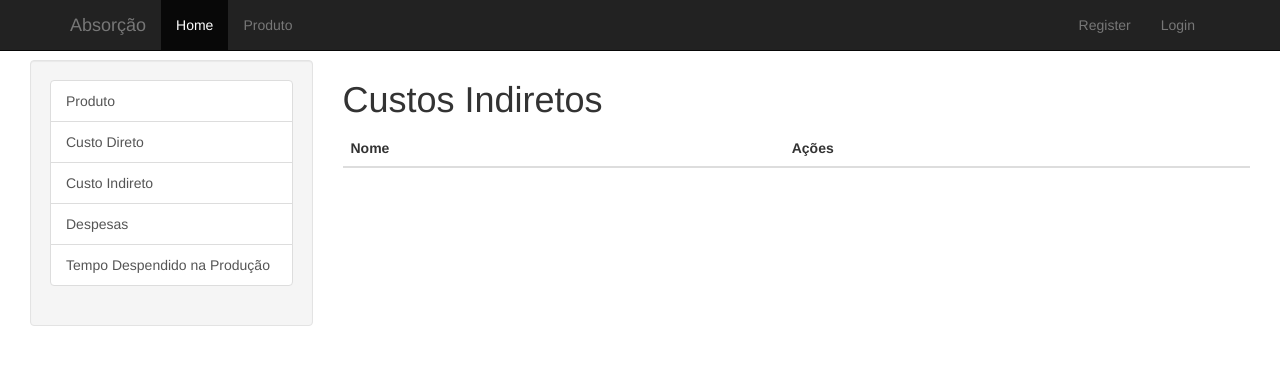
After one commit to diegoaniceto/absorcao_custos, a Django app: page /custo-indireto/ in a window 1280 px wide. The commit adds this page. Shown: the top 365 px of the page. Run offline with Django 3.2, Linux system fonts and the light colour scheme; data that the repository does not hold is empty; some libraries are stand-ins or nearby versions.

Commit message:
acrescentei as telas de custo indireto e despesas

```diff
--- a/custeio_absorcao/absorcao/urls.py
+++ b/custeio_absorcao/absorcao/urls.py
@@ -6,4 +6,8 @@ urlpatterns = patterns('',
                        url(r'^produto/$', views.produto_index, name='produto'),
                        url(r'^produto/edit/(?P<id_produto>\w+)/$', views.produto_edit, name='produto_edit'),
                        url(r'^produto/(?P<id_produto>\w+)/$', views.produto_view, name='produto_view'),
-                       )
+                       url(r'^custo-indireto/$', views.custo_indireto_index, name='custo-indireto'),
+                       url(r'^custo_indireto/edit/(?P<id_custo_indireto>\w+)/$', views.custo_indireto_edit, name='custo_indireto'),
+                       url(r'^despesa/$', views.despesas_index, name='despesas'),
+                       url(r'^despesa/edit/(?P<id_despesa>\w+)/$', views.despesa_edit, name='despesa_edit')
+                    )
--- a/custeio_absorcao/absorcao/views.py
+++ b/custeio_absorcao/absorcao/views.py
@@ -1,8 +1,8 @@
 from django.template import RequestContext
 from django.shortcuts import render_to_response
 from django.http import HttpResponseRedirect
-from models import Produto, ProdutoMes
-from forms import ProdutoForm
+from models import Produto, ProdutoMes, CustoIndireto,Despesa
+from forms import ProdutoForm, DespesaForm, CustoIndiretoForm
 
 
 def index(request):
@@ -10,6 +10,129 @@ def index(request):
     context_dict = {'boldmessage': "I am bold font from the context"}
     return render_to_response('absorcao/index.html', context_dict, context)
 
+
+def despesas_index(request):
+    context = RequestContext(request)
+    context_dict = {}
+
+    despesas = Despesa.objects.all()
+
+    context_dict['despesas'] = despesas
+
+    return render_to_response('absorcao/despesas.html', context_dict, context)
+
+def despesa_edit(request, id_despesa=None):
+    context = RequestContext(request)
+    context_dict = {}
+    try:
+        despesa = Despesa.objects.get(id=id_despesa)
+
+        context_dict['despesa'] = despesa
+
+    except Despesa.DoesNotExist:
+        # We get here if we didn't find the specified experiment.
+        return render_to_response('absorcao/despesas-edit.html',
+                                  context_dict, context)
+
+    if request.POST:
+        form = DespesaForm(request.POST, instance=despesa)
+        if form.is_valid():
+
+            form.save()
+
+            # If the save was successful, redirect to the details page
+            return HttpResponseRedirect('/despesas/')
+
+        else:
+            print form.errors
+
+    else:
+        form = DespesaForm(instance=despesa)
+
+    context_dict['form'] = form
+
+    return render_to_response('absorcao/despesas-edit.html', context_dict,
+                              context)
+
+
+def custo_indireto_index(request):
+    context = RequestContext(request)
+    context_dict = {}
+
+    custos_indiretos = CustoIndireto.objects.all()
+
+    context_dict['custos_indiretos'] = custos_indiretos
+
+    return render_to_response('absorcao/custo-indireto.html', context_dict, context)
+
+
+def custo_indireto_edit(request, id_custo_indireto=None):
+    context = RequestContext(request)
+    context_dict = {}
+    try:
+        custo_indireto = CustoIndireto.objects.get(id=id_custo_indireto)
+
+        context_dict['custo_indireto'] = custo_indireto
+
+    except CustoIndireto.DoesNotExist:
+        # We get here if we didn't find the specified experiment.
+        return render_to_response('absorcao/custo-indireto-edit.html',
+                                  context_dict, context)
+
+    if request.POST:
+        form = CustoIndiretoForm(request.POST, instance=custo_indireto)
+        if form.is_valid():
+
+            form.save()
+
+            # If the save was successful, redirect to the details page
+            return HttpResponseRedirect('/custo-indireto/')
+
+        else:
+            print form.errors
+
+    else:
+        form = CustoIndiretoForm(instance=custo_indireto)
+
+    context_dict['form'] = form
+
+    return render_to_response('absorcao/custo-indireto-edit.html',
+                        context_dict, context)
+
+
+
+def produto_edit(request, id_produto=None):
+    context = RequestContext(request)
+    context_dict = {}
+    try:
+        custo_indireto = CustoIndireto.objects.get(id=id_produto)
+
+        context_dict['custo_indireto'] = custo_indireto
+
+    except Produto.DoesNotExist:
+        # We get here if we didn't find the specified experiment.
+        return render_to_response('absorcao/custo-indireto-edit.html',
+                                  context_dict, context)
+
+    if request.POST:
+        form = ProdutoForm(request.POST, instance=produto)
+        if form.is_valid():
+
+            form.save()
+
+            # If the save was successful, redirect to the details page
+            return HttpResponseRedirect('/produto/')
+
+        else:
+            print form.errors
+
+    else:
+        form = ProdutoForm(instance=produto)
+
+    context_dict['form'] = form
+
+    return render_to_response('absorcao/produto-edit.html', context_dict,
+                              context)
 
 def produto_index(request):
     context = RequestContext(request)
--- a/custeio_absorcao/templates/absorcao/base.html
+++ b/custeio_absorcao/templates/absorcao/base.html
@@ -48,8 +48,8 @@
                     <div class="list-group">
                         <a href="/produto" class="list-group-item">Produto</a>
                         <a href="#" class="list-group-item">Custo Direto</a>
-                        <a href="#" class="list-group-item">Custo Indireto</a>
-                        <a href="#" class="list-group-item">Despesas</a>
+                        <a href="/custo-indireto" class="list-group-item">Custo Indireto</a>
+                        <a href="/despesa" class="list-group-item">Despesas</a>
                         <a href="#" class="list-group-item">Tempo Despendido na Produção</a>
                     </div>
 
--- /dev/null
+++ b/custeio_absorcao/templates/absorcao/custo-indireto.html
@@ -0,0 +1,25 @@
+{% extends 'absorcao/base.html' %}
+
+{% load static %}
+
+{% block body_block %}
+
+    <h1>Custos Indiretos</h1>
+    <div class="table-responsive">
+      <table class="table table-hover table-striped">
+        <thead>
+            <th>Nome</th>
+            <th>Ações</th>
+        </thead>
+        <tbody>
+            {% for custo_indireto in custos_indiretos %}
+            <tr>
+            <td><a href="/custo_indireto/{{ custo_indireto.id }}">{{ custo_indireto.nome }}</a></td>
+            <td><a href="/custo_indireto/edit/{{ custo_indireto.id }}"><span class="glyphicon glyphicon-pencil"></span></a></td>
+            </tr>
+            {% endfor %}
+        </tbody>
+      </table>
+    </div>
+
+{% endblock %}
--- a/custeio_absorcao/templates/absorcao/produto-edit.html
+++ b/custeio_absorcao/templates/absorcao/produto-edit.html
@@ -8,7 +8,7 @@
 
     <div class="col-md-6">
 
-		<form id="produto_form" method="post" action="/produto/edit/{{ produto.id }}/">
+		<form id="despesa_form" method="post" action="/despesa/edit/{{ despesa.id }}/">
 
 			{% csrf_token %}
 		    {% for hidden in form.hidden_fields %}
@@ -20,7 +20,7 @@
 
 			<input type="submit" name="submit" value="Salvar" class="btn btn-primary pull-right"/>
 
-		    <a href="/produto/edit/{{ produto.id }}" class="btn btn-small btn-default pull-right">Cancelar</a>
+		    <a href="/despesa/edit/{{ despesa.id }}" class="btn btn-small btn-default pull-right">Cancelar</a>
 		</form>
     </div>
 
```
Also changed, not shown: custeio_absorcao/absorcao/forms.py (+15 -1 lines), custeio_absorcao/templates/absorcao/custo-indireto-edit.html (added, +27 -0 lines), custeio_absorcao/templates/absorcao/despesas-edit.html (added, +27 -0 lines), custeio_absorcao/templates/absorcao/despesas.html (added, +24 -0 lines).
